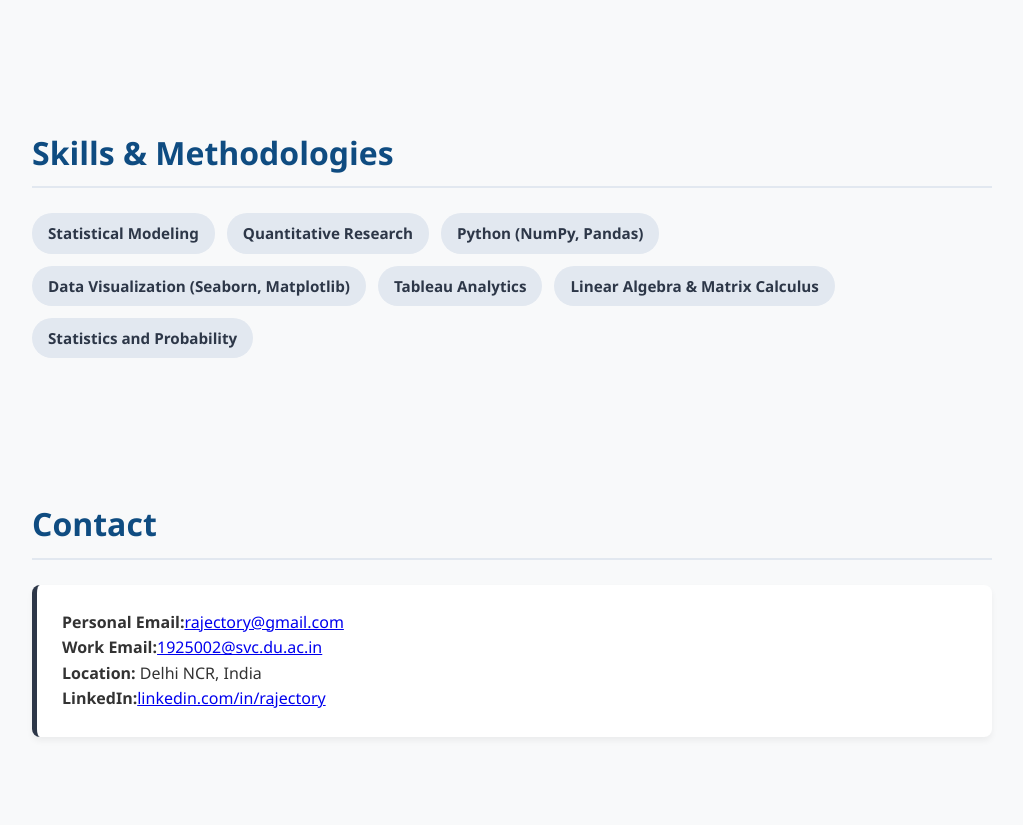
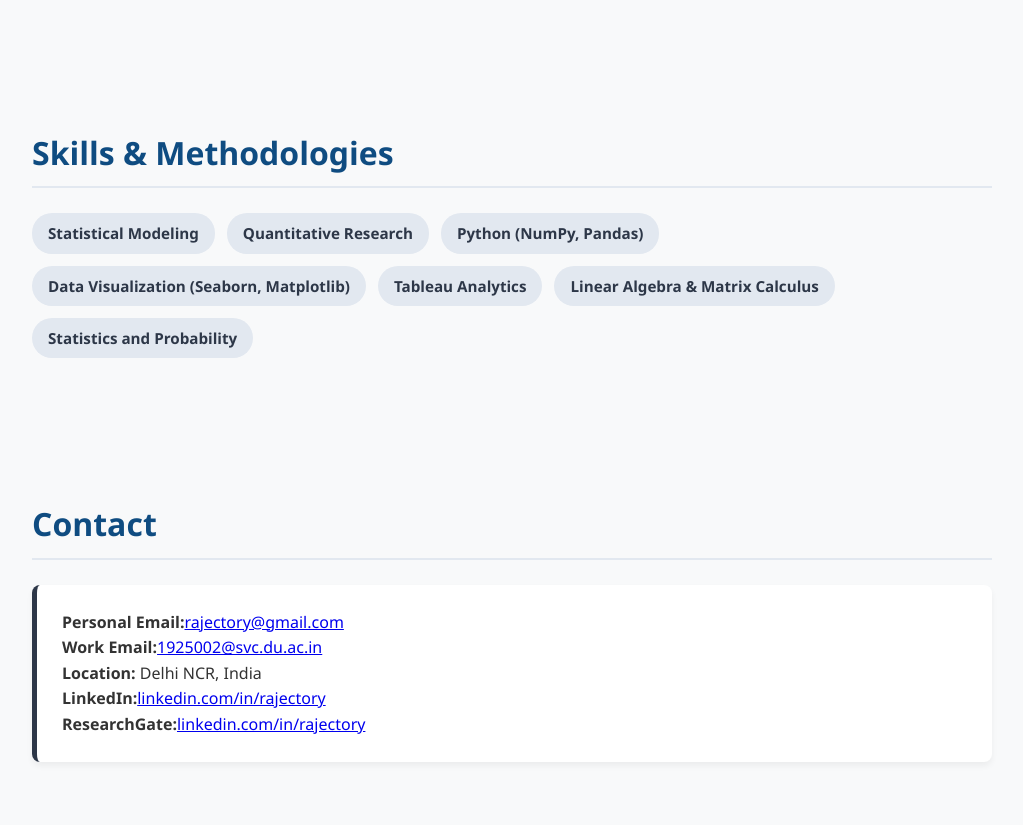
Before and after one commit to rajkumar-programmer/resume, a plain HTML site: page index.html in a window 1280 px wide. Shown: the part 2016-2841 px from the top of the page, without its empty margins (128-1151 px from the left). Drawn offline with Linux system fonts and the light colour scheme.

Commit message:
Add ResearchGate link to index.html

```diff
--- a/index.html
+++ b/index.html
@@ -323,6 +323,7 @@
             <p><strong>Work Email:</strong><a href="mailto:1925002@svc.du.ac.in">1925002@svc.du.ac.in</a></p>
             <p><strong>Location:</strong> Delhi NCR, India</p>
             <p><strong>LinkedIn:</strong><a href="www.linkedin.com/in/rajectory">linkedin.com/in/rajectory</a></p>
+            <p><strong>ResearchGate:</strong><a href="https://www.researchgate.net/profile/Raj-Kumar-372?ev=hdr_xprf">linkedin.com/in/rajectory</a></p>
         </div>
     </section>
 </body>
```
